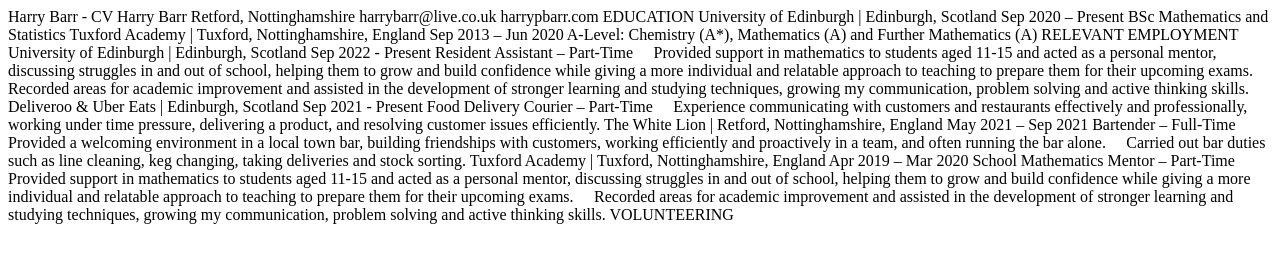
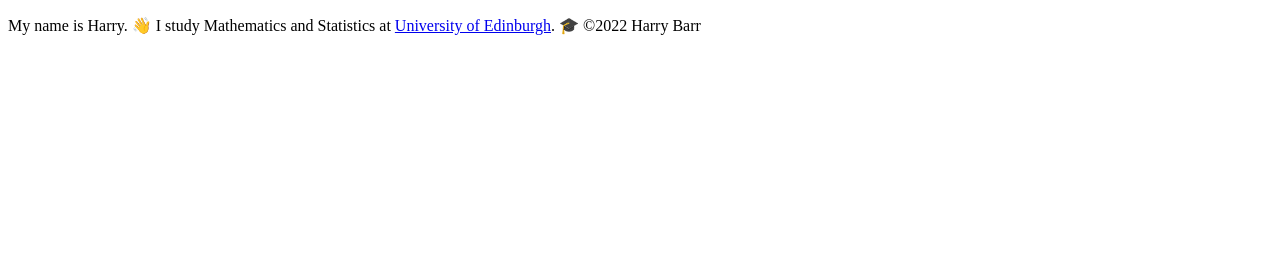
Before and after one commit to harrybarr/harrybarr.github.io, a plain HTML site: page index.html in a window 1280 px wide. Drawn offline with Linux system fonts and the light colour scheme.

Commit message:
Simple Website

```diff
--- a/index.html
+++ b/index.html
@@ -1,35 +1,14 @@
-<!DOCTYPE html>
-<html>
+<!doctype html>
+<html lang=en>
 <head>
-Harry Barr - CV
-</head>
-<body>
-Harry Barr
-Retford, Nottinghamshire
-harrybarr@live.co.uk
-harrypbarr.com
-EDUCATION
-University of Edinburgh | Edinburgh, Scotland                                                              Sep 2020 – Present
-BSc Mathematics and Statistics
-Tuxford Academy | Tuxford, Nottinghamshire, England                                            Sep 2013 – Jun 2020
-A-Level: Chemistry (A*), Mathematics (A) and Further Mathematics (A)
-RELEVANT EMPLOYMENT
-University of Edinburgh | Edinburgh, Scotland                                                               Sep 2022 - Present
-Resident Assistant – Part-Time
-	Provided support in mathematics to students aged 11-15 and acted as a personal mentor, discussing struggles in and out of school, helping them to grow and build confidence while giving a more individual and relatable approach to teaching to prepare them for their upcoming exams.
-	Recorded areas for academic improvement and assisted in the development of stronger learning and studying techniques, growing my communication, problem solving and active thinking skills.
-Deliveroo & Uber Eats | Edinburgh, Scotland                                                                  Sep 2021 - Present
-Food Delivery Courier – Part-Time
-	Experience communicating with customers and restaurants effectively and professionally, working under time pressure, delivering a product, and resolving customer issues efficiently.
-The White Lion | Retford, Nottinghamshire, England                                              May 2021 – Sep 2021
-Bartender – Full-Time
-	Provided a welcoming environment in a local town bar, building friendships with customers, working efficiently and proactively in a team, and often running the bar alone.
-	Carried out bar duties such as line cleaning, keg changing, taking deliveries and stock sorting.
-Tuxford Academy | Tuxford, Nottinghamshire, England                                          Apr 2019 – Mar 2020
-School Mathematics Mentor – Part-Time
-	Provided support in mathematics to students aged 11-15 and acted as a personal mentor, discussing struggles in and out of school, helping them to grow and build confidence while giving a more individual and relatable approach to teaching to prepare them for their upcoming exams.
-	Recorded areas for academic improvement and assisted in the development of stronger learning and studying techniques, growing my communication, problem solving and active thinking skills.
-VOLUNTEERING
+<meta name=generator content="Hugo 0.80.0"><meta charset=utf-8><meta name=viewport content="width=device-width,initial-scale=1"><meta http-equiv=x-ua-compatible content="IE=edge"><base href=https://harrypbarr.com><title>Harry Barr</title>
+
+</h1><p>My name is Harry. 👋
+I study Mathematics and Statistics at <a href=https://www.ed.ac.uk/>University of Edinburgh</a>. 🎓
+
+</footer>
+©2022 Harry Barr
+</footer>
 
 </body>
 </html>
```
